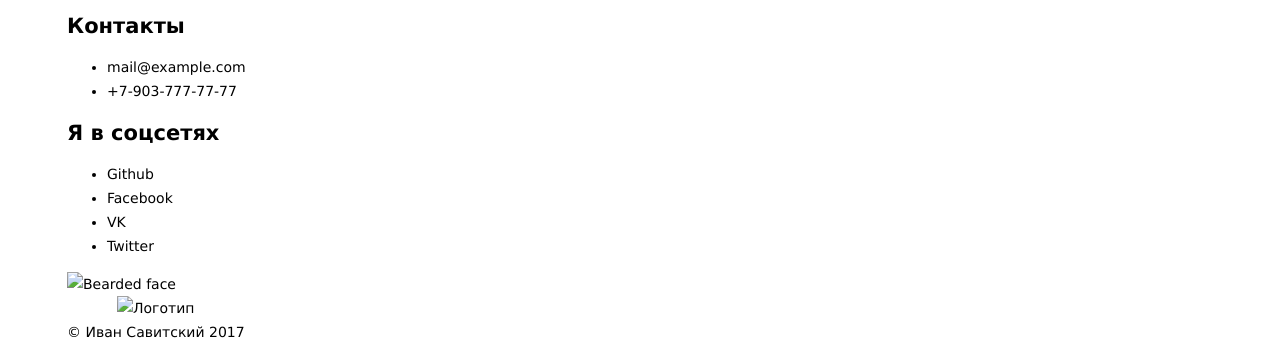
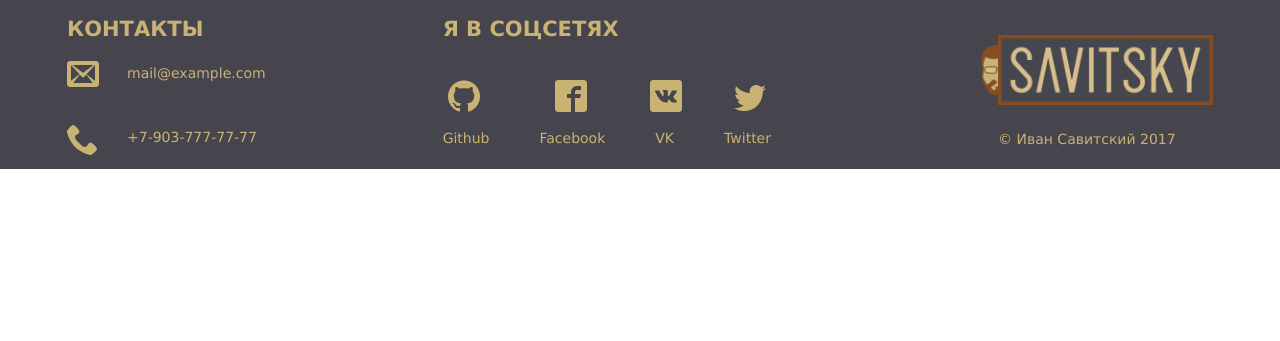
Before and after one commit to jean-1314/Project-Hunt, a plain HTML site: page index.html in a window 1280 px wide. Shown: the part 3329-3670 px from the top of the page. After the commit the page ends 3498 px from the top, so only its background shows below. Drawn offline with Linux system fonts and the light colour scheme.

Commit message:
Finish basic layout

```diff
--- a/css/style.css
+++ b/css/style.css
@@ -642,3 +642,161 @@ img {
   width: 350px;
   height: 300px;
 }
+
+.main-footer {
+  background-color: #46454d;
+  color: #c8b374;
+}
+
+.main-footer h2 {
+  margin: 0;
+  text-transform: uppercase;
+  font-size: 21px;
+}
+
+.main-footer ul {
+  list-style: none;
+  margin: 0;
+  padding: 0;
+}
+
+.footer-container {
+  display: flex;
+  justify-content: space-between;
+}
+
+.footer-item {
+  padding-top: 20px;
+}
+
+.footer-item-list li {
+  position: relative;
+  padding: 20px 0 20px 60px;
+}
+
+.footer-item-list a {
+  color: #c8b374;
+  text-decoration: none;
+}
+
+.footer-item-list a:hover {
+  color: #864c24;
+  text-decoration: none;
+}
+
+.footer-item-list li:first-child::before {
+  content: "";
+  position: absolute;
+  background-image: url("../img/sprite.png");
+  width: 32px;
+  height: 26px;
+  background-position: -425px -5px;
+  top: 20px;
+  left: 0;
+}
+
+.footer-item-list li:last-child::before {
+  content: "";
+  position: absolute;
+  background-image: url("../img/sprite.png");
+  width: 30px;
+  height: 30px;
+  background-position: -751px -5px;
+  top: 20px;
+  left: 0;
+}
+
+.social-media {
+  display: flex;
+  justify-content: flex-start;
+}
+
+.social-media li {
+  padding-top: 85px;
+  margin-right: 50px;
+}
+
+.social-media a {
+  position: relative;
+  color: #c8b374;
+  text-decoration: none;
+}
+
+.social-media a::before {
+  content: "";
+  position: absolute;
+  background-image: url("../img/sprite.png");
+}
+
+.gh::before {
+  width: 32px;
+  height: 32px;
+  background-position: -551px -5px;
+  top: -50px;
+  left: 5px;
+}
+
+.gh:hover::before {
+  background-position: -593px -5px;
+}
+
+.fb::before {
+  width: 32px;
+  height: 32px;
+  background-position: -509px -5px;
+  top: -50px;
+  left: 15px;
+}
+
+.fb:hover::before {
+  background-position: -467px -5px;
+}
+
+.vk::before {
+  width: 32px;
+  height: 32px;
+  background-position: -875px -5px;
+  top: -50px;
+  left: -5px;
+}
+
+.vk:hover::before {
+  background-position: -917px -5px;
+}
+
+.tw::before {
+  width: 32px;
+  height: 26px;
+  background-position: -791px -5px;
+  top: -45px;
+  left: 10px;
+}
+
+.tw:hover::before {
+  background-position: -833px -5px;
+}
+
+.social-media a:hover {
+  color: #864c24;
+  text-decoration: none;
+}
+
+.footer-item:last-child {
+  position: relative;
+  display: flex;
+  flex-direction: column;
+  align-self: center;
+}
+
+.footer-logo {
+  position: relative;
+  z-index: 1;
+  padding-bottom: 15px;
+}
+
+.footer-face {
+  position: absolute;
+  z-index: 0;
+  top: 30px;
+  left: -25px;
+}
--- a/index.html
+++ b/index.html
@@ -4,6 +4,7 @@
   <meta charset="UTF-8">
   <meta name="viewport" content="width=device-width, initial-scale=1">
   <title>Иван Савитский</title>
+  <link rel="shortcut icon" href="img/boroda-01.png" type="image/png">
   <link rel="stylesheet" href="css/normalize.css">
   <link rel="stylesheet" href="css/style.css">
 </head>
@@ -292,34 +293,35 @@
         </section>
       </main>
 
-      <footer>
+      <footer class="main-footer">
 
-        <div class="container">
+        <div class="footer-container container">
 
           <div class="footer-item">
             <h2>Контакты</h2>
-            <ul>
-              <li>mail@example.com</li>
-              <li>+7-903-777-77-77</li>
+            <ul class="footer-item-list">
+              <li><a href="mailto:mail@example.com">mail@example.com</a></li>
+              <li><a href="tel:+79037777777">+7-903-777-77-77</a></li>
             </ul>
           </div>
 
           <div class="footer-item">
             <h2>Я в соцсетях</h2>
             <ul class="social-media">
-              <li>Github</li>
-              <li>Facebook</li>
-              <li>VK</li>
-              <li>Twitter</li>
+              <li><a class="gh" href="#">Github</a></li>
+              <li><a class="fb" href="#">Facebook</a></li>
+              <li><a class="vk" href="#">VK</a></li>
+              <li><a class="tw" href="#">Twitter</a></li>
             </ul>
           </div>
 
           <div class="footer-item">
+
+            <div class="footer-logo">
+              <img src="img/logo-vav-01.png" alt="Логотип" height="70" width="215">
+            </div>
             <div class="footer-face">
-              <img src="#" alt="Bearded face">
-            </div>
-            <div class="footer- logo">
-              <img src="#" alt="Логотип">
+              <img src="img/boroda-01.png" alt="Bearded face" height="50" width="50">
             </div>
           <span>© Иван Савитский 2017</span>
         </div>
```
